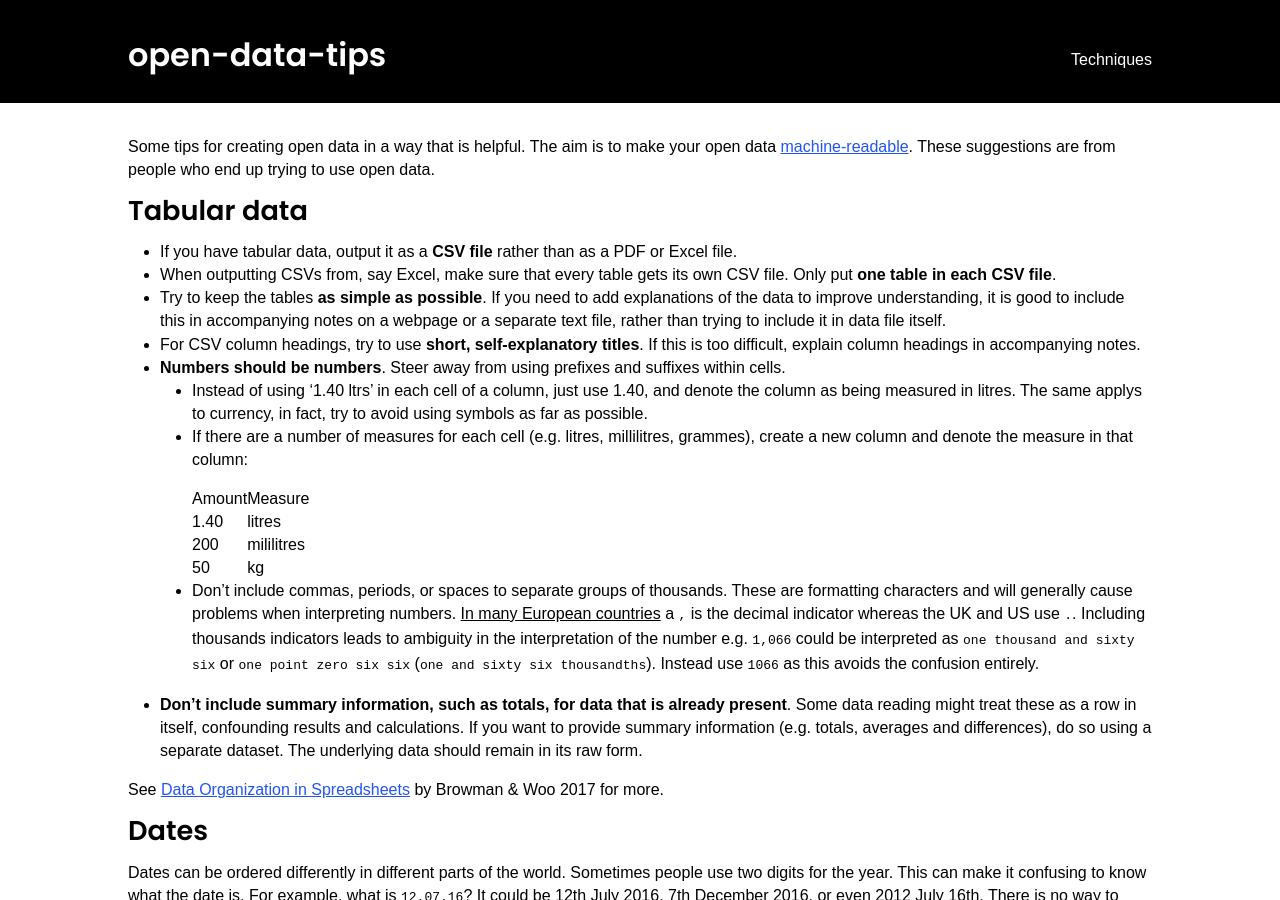
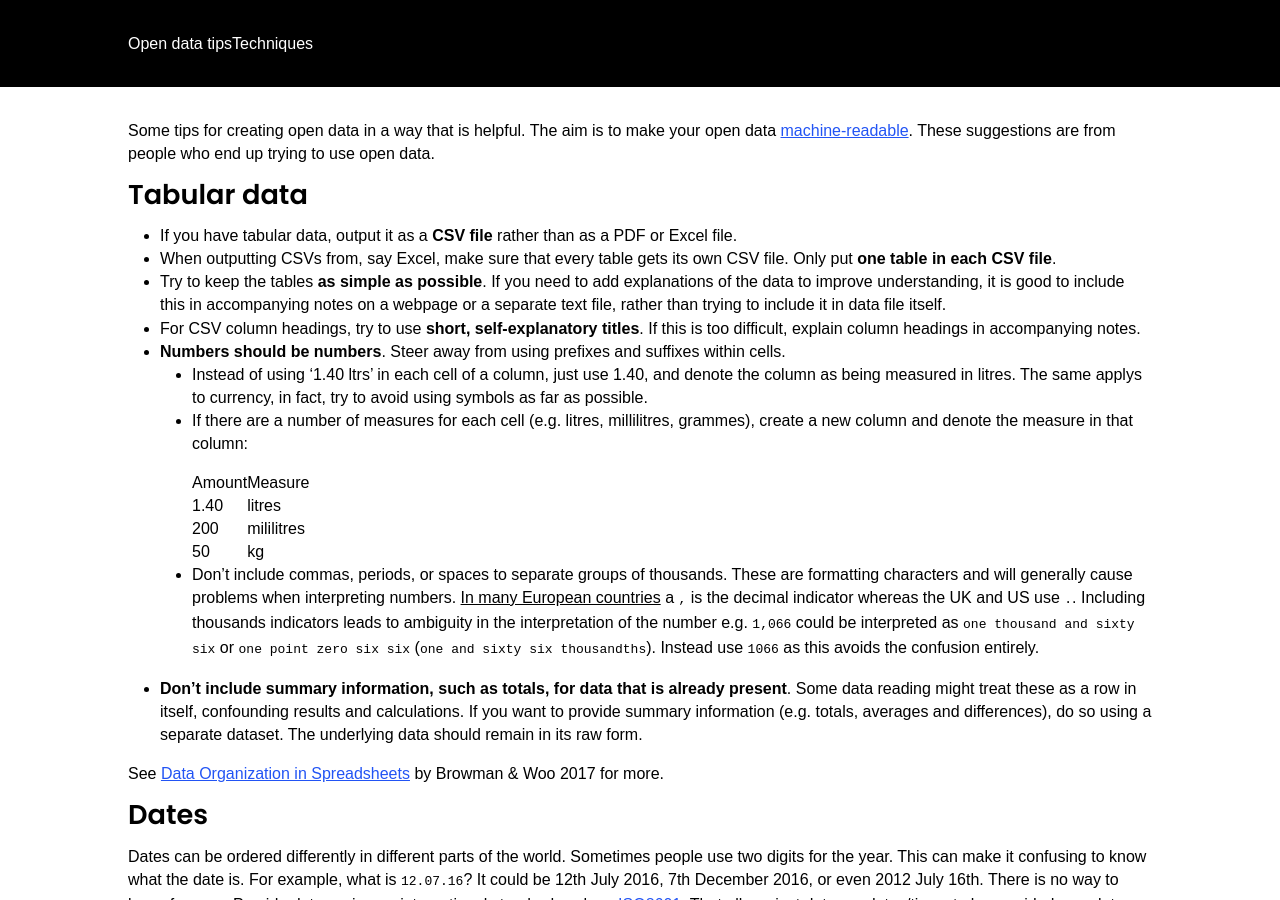
Before and after one commit to odileeds/open-data-tips, a Jekyll site: the page built from README.md, in a window 1280 px wide and 900 px high. Built offline with Jekyll 4.4.1, drawn with Linux system fonts in a browser that asks for light colours; our own code applies the rules of GitHub Pages for plain Markdown files; part of the change alters nothing that is shown.

Commit message:
Set header

```diff
--- a/_layouts/default.html
+++ b/_layouts/default.html
@@ -9,7 +9,7 @@
 </head>
 <body class="b1-bg">
 	<header class="site-header holder doublepadded">
-		<h1><a href="/">{{ site.title }}</a></h1>
+		<a href="/">Open data tips</a>
 		<a href="/open-data-tips/techniques">Techniques</a>
 	</header>
 	<div class="b6-bg">
```
